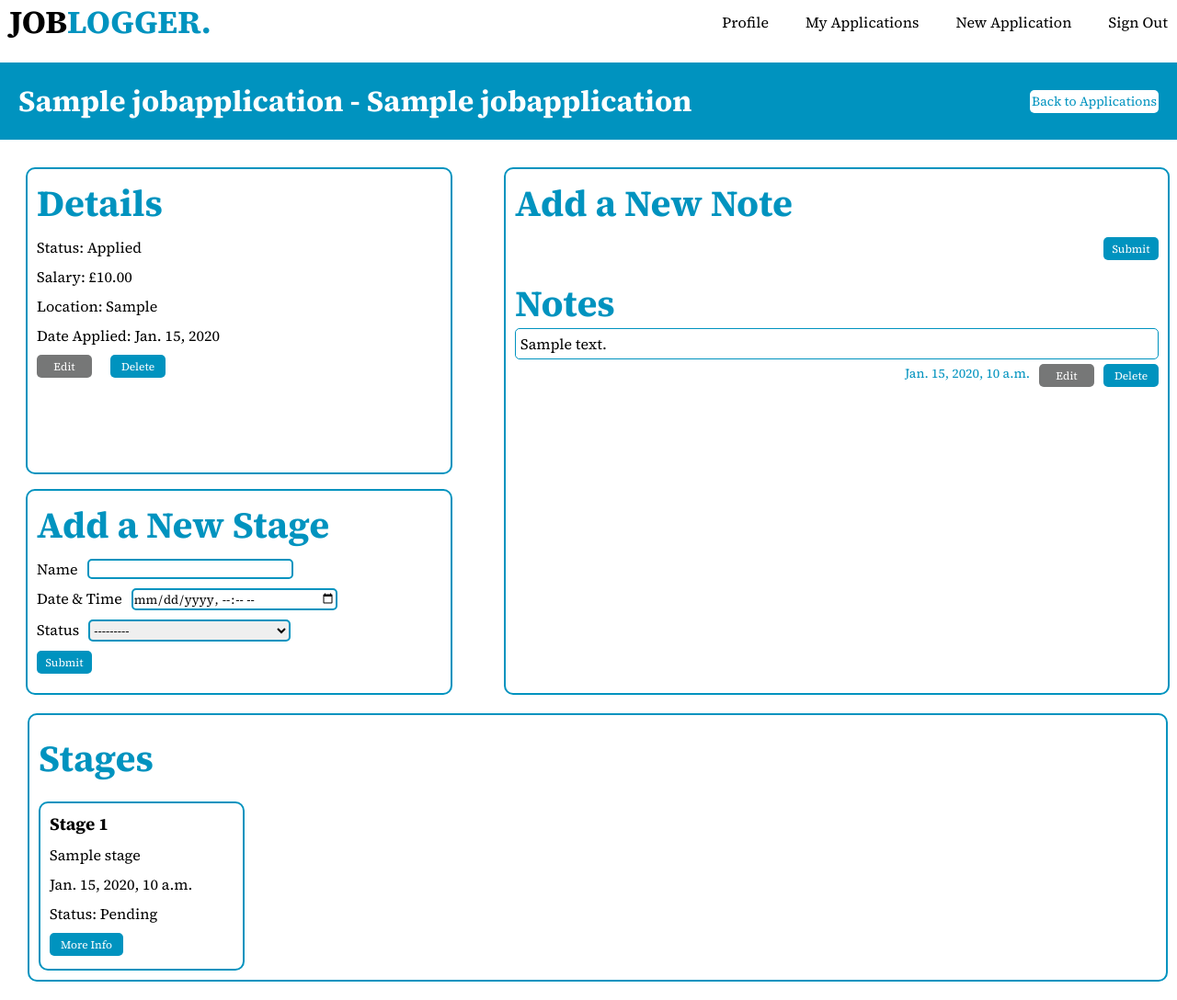
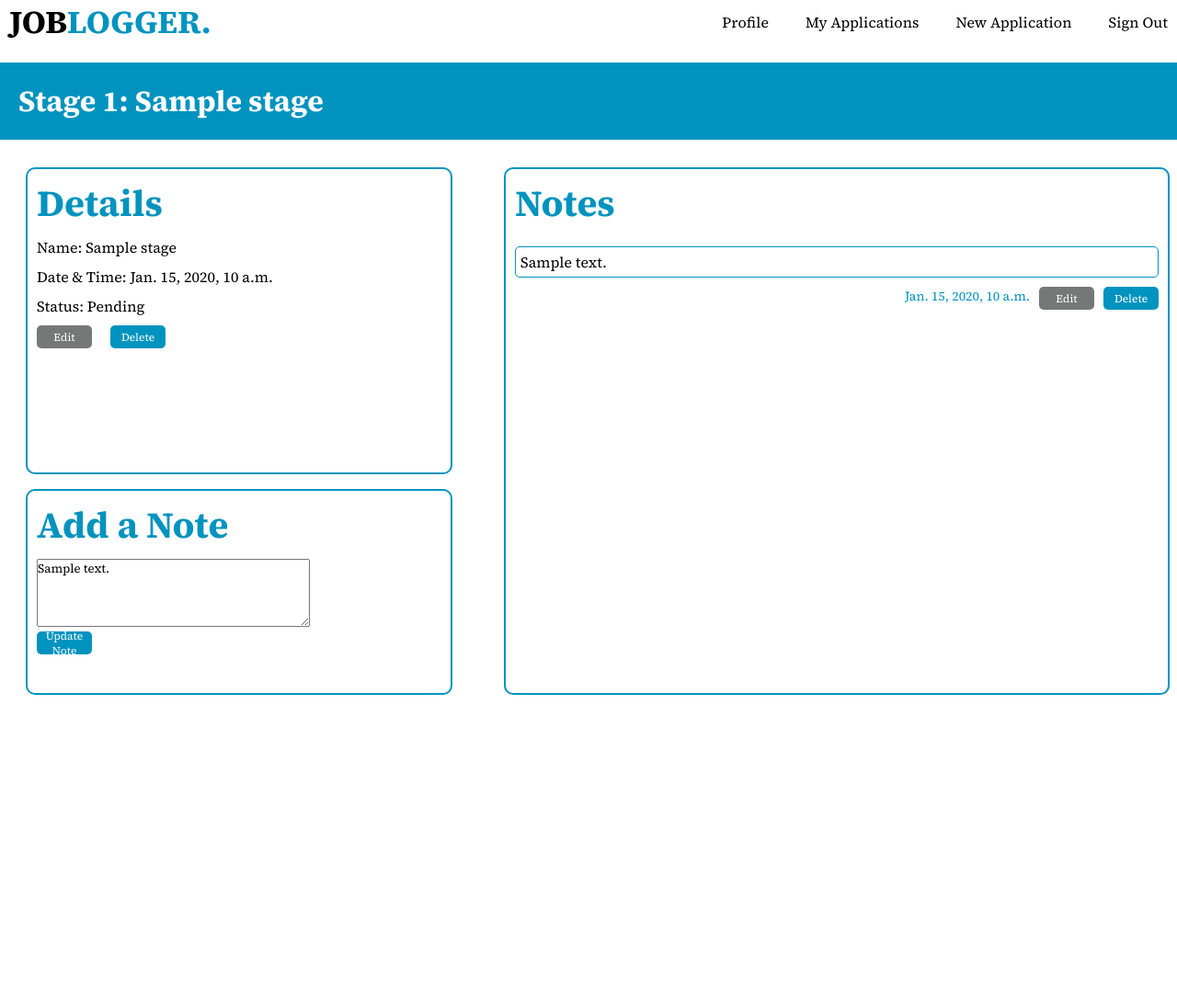
Before and after one commit to jamiekaye9/job-logger, a Django app: page /stages/1/notes/1/update/ in a window 1280 px wide. Shown: the whole page at 92% size. After the commit the page ends 756 px from the top, so only its background shows below. Run offline with Django 4.2, Linux system fonts and the light colour scheme; a user stored in the database is signed in; tables that the repository leaves empty hold one stand-in row (values such as "Sample post").

Commit message:
edit note functionality working

```diff
--- /dev/null
+++ b/jobs/static/profile/stage_detail.css
@@ -0,0 +1,147 @@
+.stage-details-main {
+    display: flex;
+    flex-direction: row;
+    justify-content: space-around;
+    margin-top: 30px;
+    width: 1300px;
+}
+
+.stage-details-header {
+    background-color: #0093bf;
+    margin-top: 20px;
+    display: flex;
+    flex-direction: row;
+    justify-content: space-between;
+    align-items: center;
+    padding-right: 20px;
+}
+
+.stage-header-title {
+    padding-left: 20px;
+    padding-top: 20px;
+    padding-bottom: 20px;
+    color: white;
+}
+
+.stage-details-left {
+    display: flex;
+    flex-direction: column;
+    justify-content: space-between;
+    gap: 10px;
+}
+
+.stage-details-info {
+    border: 2px solid #0093bf;
+    display: flex;
+    flex-direction: column;
+    gap: 10px;
+    padding-left: 10px;
+    padding-bottom: 10px;
+    width: 450px;
+    border-radius: 10px;
+    height: 320px;
+}
+
+.new-stage-note-form {
+    border: 2px solid #0093bf;
+    display: flex;
+    flex-direction: column;
+    gap: 10px;
+    height: 220px;
+    border-radius: 10px;
+    padding-left: 10px;
+}
+
+.stage-details-right {
+    display: flex;
+    flex-direction: column;
+    gap: 10px;
+    border: 2px solid #0093bf;
+    width: 700px;
+    height: 570px;
+    border-radius: 10px;
+    padding-left: 10px;
+    padding-right: 10px;
+}
+
+.stage-note-box {
+    border: 1px solid #0093bf;
+    border-radius: 5px;
+    overflow-x: hidden;
+    width: 100%;
+    box-sizing: border-box;
+    word-wrap: break-word;
+}
+
+.stage-note-actions {
+    display: flex;
+    justify-content: right;
+    gap: 10px;
+    margin-top: 5px;
+}
+
+.stage-notes-list {
+    height: 470px;
+    overflow-y: auto;
+    display: flex;
+    flex-direction: column;
+    gap: 20px;
+}
+
+.note-text {
+    padding: 5px;
+}
+
+
+.note-date {
+    color: #0093bf;
+    font-size: 14px;
+}
+
+.button, .edit-button, .back-button {
+    background-color: #0093bf;
+    color: white;
+    border: none;
+    height: 25px;
+    width: 60px;
+    border-radius: 5px;
+    cursor: pointer;
+    display: flex;
+    justify-content: center;
+    align-items: center;
+    text-decoration: none;
+    font-family: 'Source Serif 4', serif;
+    font-size: 12px;
+}
+
+.back-button {
+    background-color: white;
+    color: #0093bf;
+    width: 140px;
+    font-size: 14px;
+}
+
+.edit-button {
+    background-color: #767777;
+}
+
+.stage-note-item {
+    display: flex;
+    flex-direction: column;
+    gap: 5px;
+    margin-top: 10px;
+}
+
+.title {
+    color: #0093bf;
+    font-weight: bold;
+    font-size: 40px;
+    padding-top: 10px;
+}
+
+.stage-details-actions {
+     display: flex;
+    justify-content: left;
+    gap: 20px;
+    align-items: center;
+}
--- a/jobs/templates/profile/stage_detail.html
+++ b/jobs/templates/profile/stage_detail.html
@@ -1,7 +1,81 @@
 {% extends 'base/base.html' %}
 {% load static %}
 {% block head %}
+<link rel="stylesheet" href="{% static 'profile/stage_detail.css' %}">
+{% endblock %}
+{% block title %}
+{{ stage.stage_name }} - Stage Detail
 {% endblock %}
 {% block content %}
-<h1>{{stage.stage_name}}</h1>
+<div>
+    <header class="stage-details-header">
+        <h1 class="stage-header-title">Stage {{stage.stage_number}}: {{stage.stage_name}}</h1>
+    </header>
+    <main class="stage-details-main">
+        <div class="stage-details-left">
+            <div class="stage-details-info">
+                <h2 class="title">Details</h2>
+                {% if editing_stage %}
+                <form method="post" action="{% url 'update_stage' stage.pk %}" class="stage-form">
+                    {% csrf_token %}
+                    {{ stage_form.as_p }}
+                    <div class="stage-actions">
+                        <button type="submit" class="button">Save</button>
+                        <a href="{% url 'stage_detail' stage.pk %}" class="edit-button">Cancel</a>
+                    </div>
+                </form>
+                {% else %}
+                <p>Name: {{stage.stage_name}}</p>
+                <p>Date & Time: {{stage.stage_date_time}}</p>
+                <p>Status: {{stage.status}}</p>
+                <div class="stage-details-actions">
+                    <a href="{% url 'stage_detail' stage.pk %}?edit=1" class="edit-button">Edit</a>
+                    <a href="{% url 'delete_stage' stage.pk %}" class="button">Delete</a>
+                </div>
+                {% endif %}
+            </div>
+            <div class="new-stage-note-form">
+                <h2 class="title">Add a Note</h2>
+                <form action="{% if editing_stage_note_id %}{% url 'update_stage_note' stage.pk editing_stage_note_id %}{% else %}{% url 'add_stage_note' stage.pk %}{% endif %}" method="post">
+                    {% csrf_token %}
+                    {% if editing_stage_note_id %}
+                        {{ edit_stage_note_form.note_text }}
+                        {{ edit_stage_form.note_text.errors }}
+                        <button type="submit" class="button">Update Note</button>
+                    {% else %}
+                        {{ stage_note_form.note_text }}
+                        {{ stage_note_form.note_text.errors }}
+                        <button type="submit" class="button">Add Note</button>
+                    {% endif %}
+                </form>
+            </div>
+        </div>
+        <div class="stage-details-right">
+            <h2 class="title">Notes</h2>
+            {% if stage_notes %}
+            <div class="stage-notes-list">
+            {% for note in stage_notes %}
+            <div class="stage-note-item">
+            <div class="stage-note-box">
+                <p class="note-text">{{ note.note_text }}</p>
+            </div>
+            <div class="stage-note-actions">
+                <p class="note-date">{{ note.created_at }}</p>
+                <a href="{% url 'update_stage_note' stage.pk note.pk %}" class="edit-button">Edit</a>
+                <form action="{% url 'delete_stage_note' stage.pk note.pk %}" method="post">
+                    {% csrf_token %}
+                    <button type="submit" class="button">Delete</button>
+                </form>
+            </div>
+            </div>
+            {% endfor %}
+            </div>
+            {% else %}
+            <div>
+                <p>No notes available for this stage.</p>
+            </div>
+            {% endif %}
+        </div>
+    </main>
+</div>
 {% endblock %}
--- a/jobs/views.py
+++ b/jobs/views.py
@@ -73,22 +73,6 @@ class JobApplicationDetailView(LoginRequiredMixin, DetailView):
         context['editing_application'] = self.request.GET.get('edit') == '1'
         context['job_application_form'] = JobApplicationForm(instance=application)
 
-
-        # Edit stage logic
-        editing_stage_id = self.request.GET.get("edit_stage")
-        if editing_stage_id:
-            try:
-                stage = Stage.objects.get(id=editing_stage_id, job_application=application)
-                context['editing_stage_id'] = int(editing_stage_id)
-                context['edit_stage_form'] = StageForm(instance=stage)
-            except Stage.DoesNotExist:
-                context['editing_stage_id'] = None
-                context['edit_stage_form'] = None
-        else:
-            context['editing_stage_id'] = None
-            context['edit_stage_form'] = None
-
-        # Edit application note logic
         editing_note_id = self.request.GET.get("edit_note")
         if editing_note_id:
             try:
@@ -166,6 +150,31 @@ class StageDetailView(LoginRequiredMixin, UserPassesTestMixin, DetailView):
         stage_id = self.kwargs.get('pk')
         return get_object_or_404(Stage, pk=stage_id, job_application__user=self.request.user)
 
+    def get_context_data(self, **kwargs):
+        context = super().get_context_data(**kwargs)
+        stage = self.get_object()
+
+        context['application'] = stage.job_application
+        context['stage_note_form'] = StageNoteForm()
+        context['stage_notes'] = StageNote.objects.filter(stage=stage)
+        context['stage_form'] = StageForm(instance=stage)
+        context['editing_stage'] = self.request.GET.get("edit") == "1"
+
+        editing_note_id = self.request.GET.get("edit_note")
+        if editing_note_id:
+            try:
+                note = StageNote.objects.get(id=editing_note_id, stage=stage, created_by=self.request.user)
+                context['editing_stage_note_id'] = int(editing_note_id)
+                context['edit_stage_note_form'] = StageNoteForm(instance=note)
+            except StageNote.DoesNotExist:
+                context['editing_stage_note_id'] = None
+                context['edit_stage_note_form'] = None
+        else:
+            context['editing_stage_note_id'] = None
+            context['edit_stage_note_form'] = None
+
+        return context
+
     def test_func(self):
         stage = self.get_object()
         return stage.job_application.user == self.request.user
@@ -173,14 +182,14 @@ class StageDetailView(LoginRequiredMixin, UserPassesTestMixin, DetailView):
 class StageUpdateView(LoginRequiredMixin, UserPassesTestMixin, UpdateView):
     model = Stage
     form_class = StageForm
-    template_name = 'profile/job_application_detail.html'
+    template_name = 'profile/stage_detail.html'
 
     def form_valid(self, form):
         response = super().form_valid(form)
-        return redirect('job_application_detail', pk=self.object.job_application.pk)
+        return redirect('stage_detail', pk=self.object.pk)
 
     def get_success_url(self):
-        return reverse_lazy('job_application_detail', kwargs={'pk': self.object.job_application.pk})
+        return reverse_lazy('stage_detail', kwargs={'pk': self.object.pk})
 
     def test_func(self):
         return self.get_object().job_application.user == self.request.user
@@ -298,7 +307,7 @@ class ApplicationNoteDeleteView(LoginRequiredMixin, UserPassesTestMixin, DeleteV
 class StageNoteCreateView(LoginRequiredMixin, CreateView):
     model = StageNote
     fields = ['note_text']
-    template_name = 'profile/job_application_detail.html'
+    template_name = 'profile/stage_detail.html'
 
     def form_valid(self, form):
         stage = get_object_or_404(Stage, pk=self.kwargs['stage_id'], job_application__user=self.request.user)
@@ -307,18 +316,18 @@ class StageNoteCreateView(LoginRequiredMixin, CreateView):
         return super().form_valid(form)
 
     def get_success_url(self):
-        return reverse_lazy('job_application_detail', kwargs={'pk': self.object.stage.job_application.pk})
+        return reverse_lazy('stage_detail', kwargs={'pk': self.object.stage.pk})
 
 class StageNoteUpdateView(LoginRequiredMixin, UserPassesTestMixin, UpdateView):
     model = StageNote
     fields = ['note_text']
-    template_name = 'profile/job_application_detail.html'
+    template_name = 'profile/stage_detail.html'
 
     def get_object(self):
         return get_object_or_404(
             StageNote,
             pk=self.kwargs['note_id'],
-            stage__id=self.kwargs['stage_id'],
+            stage=self.kwargs['stage_id'],
             created_by=self.request.user
         )
 
@@ -327,7 +336,7 @@ class StageNoteUpdateView(LoginRequiredMixin, UserPassesTestMixin, UpdateView):
         return super().form_valid(form)
 
     def get_success_url(self):
-        return reverse_lazy('job_application_detail', kwargs={'pk': self.object.stage.job_application.pk})
+        return reverse_lazy('stage_detail', kwargs={'pk': self.object.stage.pk})
 
     def test_func(self):
         return self.get_object().stage.job_application.user == self.request.user
@@ -335,7 +344,8 @@ class StageNoteUpdateView(LoginRequiredMixin, UserPassesTestMixin, UpdateView):
     def get_context_data(self, **kwargs):
         context = super().get_context_data(**kwargs)
         application = self.get_object().stage.job_application
-
+        stage = self.get_object().stage
+        context['stage'] = stage
         context['application'] = application
         context['stages'] = application.stages.all()
         context['stage_form'] = StageForm()
@@ -366,7 +376,7 @@ class StageNoteDeleteView(LoginRequiredMixin, UserPassesTestMixin, DeleteView):
         return redirect(self.get_success_url())
 
     def get_success_url(self):
-        return reverse_lazy('job_application_detail', kwargs={'pk': self.object.stage.job_application.pk})
+        return reverse_lazy('stage_detail', kwargs={'pk': self.object.stage.pk})
 
     def test_func(self):
         return self.get_object().stage.job_application.user == self.request.user
```
